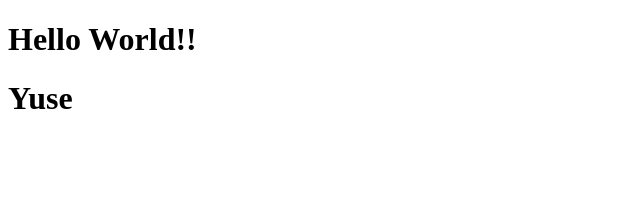
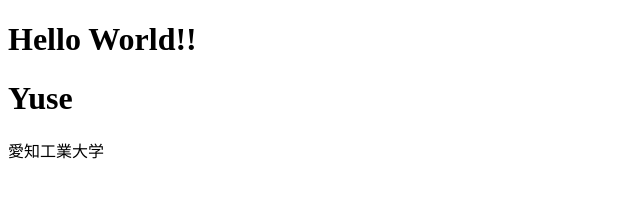
Before and after one commit to karasuneo/Rensyu_github, a plain HTML site: page index.html in a window 1280 px wide. Shown: the whole page, without its empty margins (0-640 px from the left). Drawn offline with Linux system fonts and the light colour scheme.

Commit message:
大学名の追加

```diff
--- a/index.html
+++ b/index.html
@@ -6,5 +6,6 @@
     <body>
         <h1>Hello World!!</h1>
         <h1>Yuse</h1>
+        <p>愛知工業大学</p>
     </body>
 </html>
```
